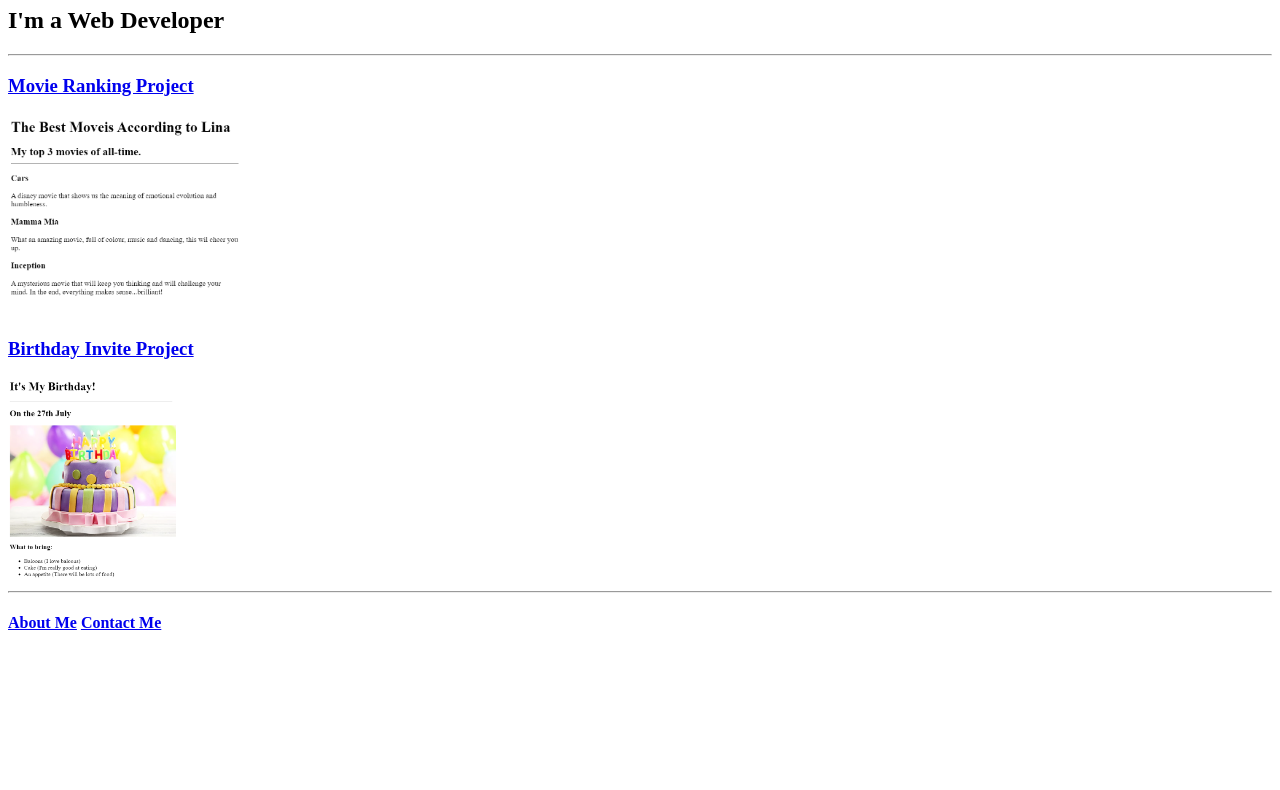
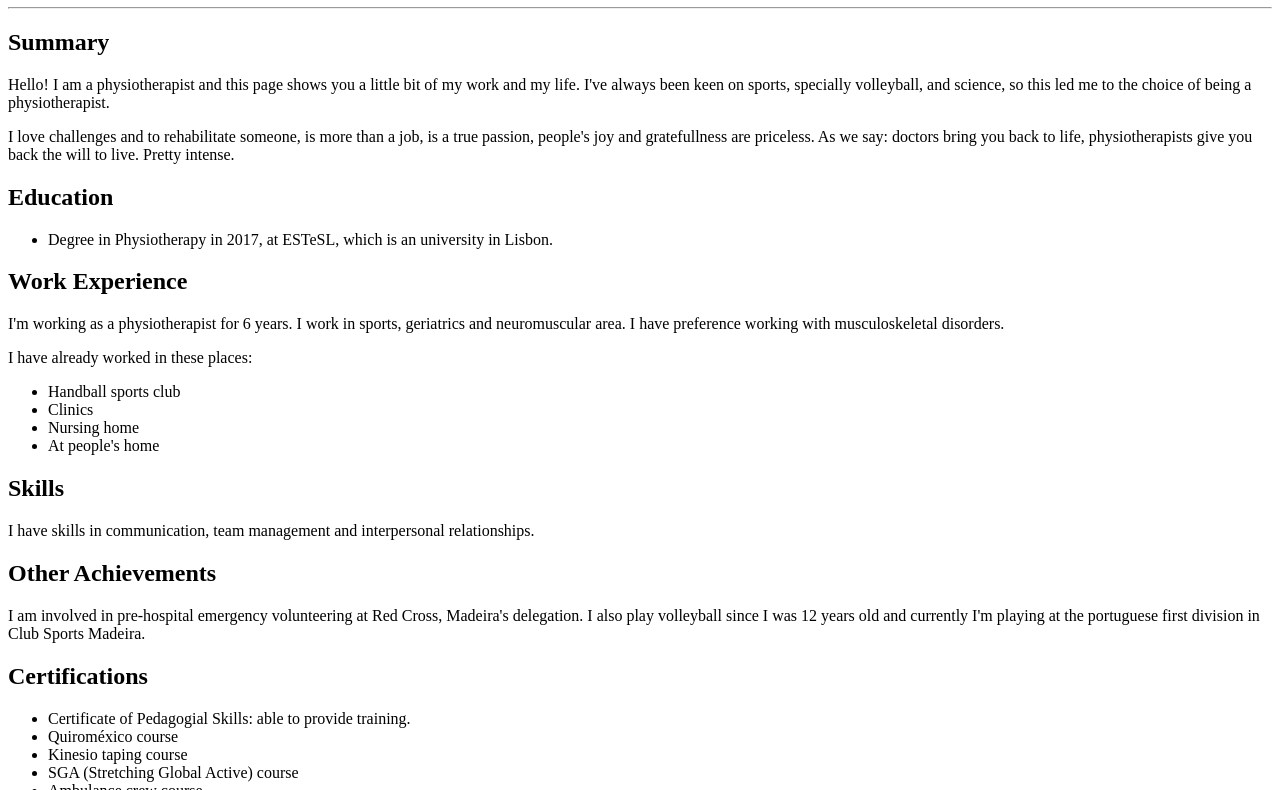
Before and after one commit to LinaP95/html-portfolio, a plain HTML site: page index.html in a window 1280 px wide. Shown: the part 73-863 px from the top of the page. Before the commit the page ends 800 px from the top, so only its background shows below. Drawn offline with Linux system fonts and the light colour scheme.

Commit message:
Add files via upload

```diff
--- a/index.html
+++ b/index.html
@@ -1,34 +1,56 @@
-<!-- TODO 1: Create the HTML Boilerplate -->
 <!DOCTYPE html>
 <html lang="en">
 <head>
     <meta charset="UTF-8">
-    <meta name="viewport" content="width=device-width, initial-scale=1.0">
-    <title>Document</title>
+    <title>My Resume</title>
 </head>
 <body>
-    <h1>Lina's Portfolio</h1>
-        <h2>I'm a Web Developer</h2>
+    <h1>My Resume</h1>
+    <hr/>
+        <h2>Summary</h2>
+        <p>
+            Hello! I am a physiotherapist and this page shows you a little bit of my work and my life. I've always been keen on sports, specially volleyball, and science, so this led me to the choice of being a physiotherapist.
+        </p>
+        <p>
+            I love challenges and to rehabilitate someone, is more than a job, is a true passion, people's joy and gratefullness are priceless. As we say: doctors bring you back to life, physiotherapists give you back the will to live. Pretty intense.
+        </p>
+        <h2>Education</h2>
+        <ul>
+            <li>Degree in Physiotherapy in 2017, at ESTeSL, which is an university in Lisbon.</li>
+        </ul>
+        <h2>Work Experience</h2>
+        <p>
+            I'm working as a physiotherapist for 6 years.
+            I work in sports, geriatrics and neuromuscular area.
+            I have preference working with musculoskeletal disorders.
+        </p>
+        I have already worked in these places:
+        <ul>
+            <li>Handball sports club</li>
+            <li>Clinics</li>
+            <li>Nursing home</li>
+            <li>At people's home</li>
+        </ul>
+        <h2>Skills</h2>
+        <p>
+            I have skills in communication,
+            team management and interpersonal relationships.
+        </p>
+        <h2>Other Achievements</h2>
+        <p>
+            I am involved in pre-hospital emergency volunteering at Red Cross, Madeira's delegation.
+            I also play volleyball since I was 12 years old and currently I'm playing at the portuguese first division in Club Sports Madeira.
+        </p>
+        <h2>Certifications</h2>
+        <ul>
+            <li>Certificate of Pedagogial Skills: able to provide training.</li>
+            <li>Quiroméxico course</li>
+            <li>Kinesio taping course</li>
+            <li>SGA (Stretching Global Active) course</li>
+            <li>Ambulance crew course</li>
+        </ul>
         <hr/>
-            <h3><a href="./public/movie-ranking.html">Movie Ranking Project</a></h3>
-            <img src="./assets/images/movie-ranking.png" alt="Movie ranking" height="200"/>
-            <h3><a href="./public/birthday-invite.html">Birthday Invite Project</a></h3>
-            <img src="./assets/images/birthday-invite.png" alt="Two layer birthday cake" height="200"/>
-            <hr/>
-                <h4><a href="./public/about.html">About Me</a>
-                    <a href="./public/contact.html">Contact Me</a></h4>
-    </body>
+            <h3><a href="./public/contacts.html">Contacts</a>   <a href="./public/agenda.html">Agenda</a></h3>
+            <a href="./public/contacts.html"><img src="./assets/profilepicture.png" alt="Lina's profile picture" height="200"/></a>
+            </body>
 </html>
-<!-- TODO 2: Add Your previous projects' HTML into the public folder -->
-
-<!-- TODO 3: Take screenshots of your project previews and add the images to the images folder -->
-
-<!-- TODO 4: Add titles/subtitles etc. -->
-
-<!-- TODO 5: Add a link to the project pages -->
-
-<!-- TODO 6: Add images to show the project previews
-HINT for TODO 6: You can use the height attribute set to 200 to make the image smaller:
-https://developer.mozilla.org/en-US/docs/Web/HTML/Element/img#attr-height -->
-
-<!-- TODO 7: Add the Contact Me and About Me page links -->
```
Also changed, not shown: public/agenda.html (added, +30 -0 lines), public/contacts.html (added, +10 -0 lines), assets/profilepicture.png (added).
